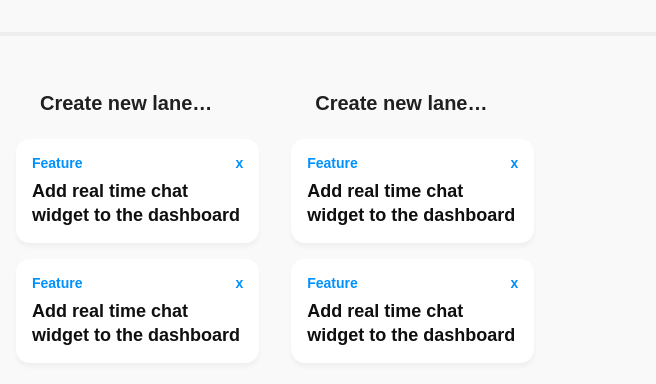
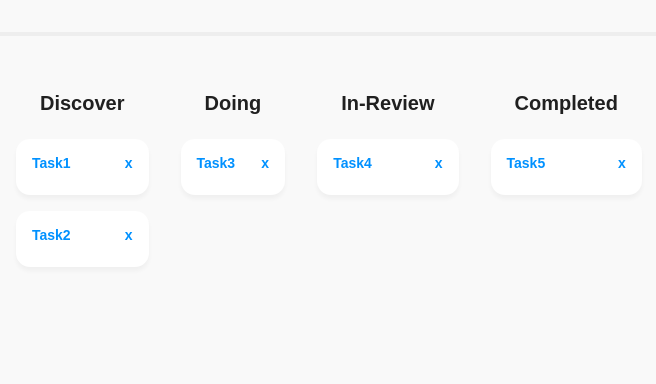
Before and after one commit to prakash-ism/react-apps, a React (Create React App) app: page / in a window 1280 px wide. Shown: the top 384 px of the page, without its empty margins (32-688 px from the left). Built offline with nearby package versions, Linux system fonts and the light colour scheme.

Commit message:
initial setup

```diff
--- a/src/components/Cards/Cards.jsx
+++ b/src/components/Cards/Cards.jsx
@@ -1,14 +1,19 @@
 import React from "react";
 import "./Cards.css";
 
-const Cards = () => {
+const Cards = ({card, onDragEnter, onDragEnd, boardId}) => {
     return (
-        <div className="cards-container">
+        <div
+            className="cards-container"
+            onDragEnter={() => onDragEnter(boardId,card.id)}
+            onDragEnd={() => onDragEnd(boardId,card.id)}
+            draggable
+        >
             <div className="card-type">
-                <span>Feature</span>
+                <span>{card.title}</span>
                 <span>x</span>
             </div>
-            <div className="card-description">Add real time chat widget to the dashboard</div>
+            <div className="card-description">{card.description}</div>
         </div>
     )
 }
--- a/src/components/LaneComponent/LaneComponent.jsx
+++ b/src/components/LaneComponent/LaneComponent.jsx
@@ -2,13 +2,23 @@ import React from "react";
 import Cards from "../Cards/Cards";
 import "./LaneComponent.css";
 
-const LaneComponent = () => {
+const LaneComponent = ({ boardLane, onDragEnter,onDragEnd }) => {
+
     return (
         <div className="lane-component">
-            <div className="lane-name">Create new lane…</div>
-            {/* <button className="lane-button">+</button> */}
-            <Cards />
-            <Cards />
+            <div className="lane-name">{ boardLane.title }</div>
+            {
+                boardLane.cards.map((card, index) => (
+                        <Cards
+                            key={index}
+                            card={card}
+                            onDragEnter={onDragEnter}
+                            onDragEnd={onDragEnd}
+                            boardId={boardLane.id}
+                        />
+
+                ))
+            }
         </div>
     )
 }
--- a/src/components/LaneContainer/LaneContainer.jsx
+++ b/src/components/LaneContainer/LaneContainer.jsx
@@ -1,12 +1,150 @@
-import React from "react";
+import React, { useState } from "react";
 import LaneComponent from "../LaneComponent/LaneComponent";
 import './LaneContainer.css';
 
 const LaneContainer = () => {
+
+    // function reducer(state,action){
+
+    // }
+
+    // const [state, dispatch] = useReducer(reducer,)
+
+
+
+    const [boardLanes,setBoardLanes] = useState(
+        [
+          {
+            id: 1651319512266.7095,
+            title: "Discover",
+            cards: [
+              {
+                id: 1651319552926.0933,
+                title: "Task1",
+                labels: [{ color: "#cf61a1", text: "Urgent" }],
+                date: "2022-05-05",
+                tasks: [
+                  { id: 1651319625559.8025, completed: true, text: "Task1_subtask1" },
+                  { id: 1651319629650.8945, completed: true, text: "Task1_subtask2" },
+                  { id: 1651319633774.9905, completed: true, text: "Task1_subtask3" },
+                ],
+                desc: "Task1 Detail Description",
+              },
+              {
+                id: 1651319568365.593,
+                title: "Task2",
+                labels: [{ color: "#1ebffa", text: "Frontend" }],
+                date: "",
+                tasks: [],
+              },
+            ],
+          },
+          {
+            id: 1651319523126.113,
+            title: "Doing",
+            cards: [
+              {
+                id: 1651319672685.5078,
+                title: "Task3",
+                labels: [{ color: "#9975bd", text: "Database" }],
+                date: "",
+                tasks: [
+                  { id: 1651319728301.3855, completed: false, text: "restore db" },
+                ],
+              },
+            ],
+          },
+          {
+            id: 1651319530017.122,
+            title: "In-Review",
+            cards: [
+              {
+                id: 1651319677070.0732,
+                title: "Task4",
+                labels: [{ color: "#8da377", text: "figma" }],
+                date: "2022-05-06",
+                tasks: [],
+              },
+            ],
+          },
+          {
+            id: 1651319535931.4182,
+            title: "Completed",
+            cards: [
+              {
+                id: 1651319680948.0479,
+                title: "Task5",
+                labels: [{ color: "#4fcc25", text: "Payment API" }],
+                date: "2022-05-04",
+                tasks: [
+                  { id: 1651319820180.9648, completed: false, text: "GraphQl" },
+                  { id: 1651319833779.3252, completed: true, text: "Restful API" },
+                ],
+              },
+            ],
+          },
+    ]);
+
+    const [targetCard,setTargetCard] = useState({
+        boardId : 0,
+        cardId : 0
+    })
+
+    const onDragEnter = (boardId, cardId) => {
+        if(targetCard.cardId === cardId) return;
+
+        setTargetCard({
+            boardId : boardId,
+            cardId: cardId
+        })
+    };
+
+    const onDragEnd = (boardId,cardId) => {
+        const sourceBoardIndex = boardLanes.findIndex(item => item.id === boardId);
+        if(sourceBoardIndex < 0) return;
+
+        const sourceCardIndex = boardLanes[sourceBoardIndex]?.cards?.findIndex(item => item.id === cardId);
+        if(sourceCardIndex < 0) return;
+
+        const targetBoardIndex = boardLanes.findIndex(
+            (item) => item.id === targetCard.boardId,
+          );
+          if (targetBoardIndex < 0) return;
+
+          const targetCardIndex = boardLanes[targetBoardIndex]?.cards?.findIndex(
+            (item) => item.id === targetCard.cardId,
+          );
+          if (targetCardIndex < 0) return;
+
+          const tempBoardsList = [...boardLanes];
+          const sourceCard = tempBoardsList[sourceBoardIndex].cards[sourceCardIndex];
+          tempBoardsList[sourceBoardIndex].cards.splice(sourceCardIndex, 1);
+
+          tempBoardsList[targetBoardIndex].cards.splice(targetCardIndex,0,sourceCard);
+
+          setBoardLanes(tempBoardsList);
+
+            setTargetCard({
+            boardId: 0,
+            cardId: 0,
+            });
+    }
+
+
+
     return (
         <div className="lane-container">
-            <LaneComponent />
-            <LaneComponent />
+            {
+                boardLanes.map((boardLane) => (
+                    <LaneComponent
+                        key={boardLane.id}
+                        boardLane={boardLane}
+                        setBoardLanes={setBoardLanes}
+                        onDragEnter={onDragEnter}
+                        onDragEnd={onDragEnd}
+                    />
+                ))
+            }
         </div>
     )
 }
```
Also changed, not shown: src/components/App/App.css (line endings or trailing spaces).
